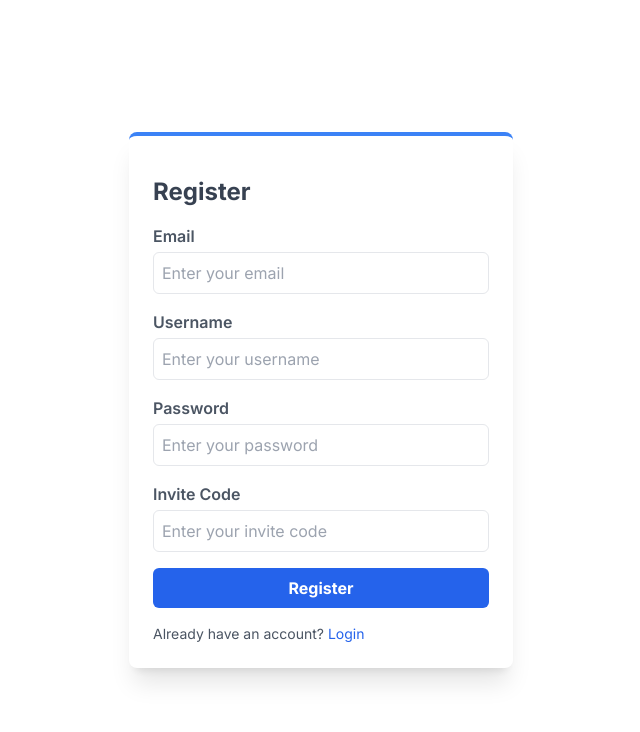
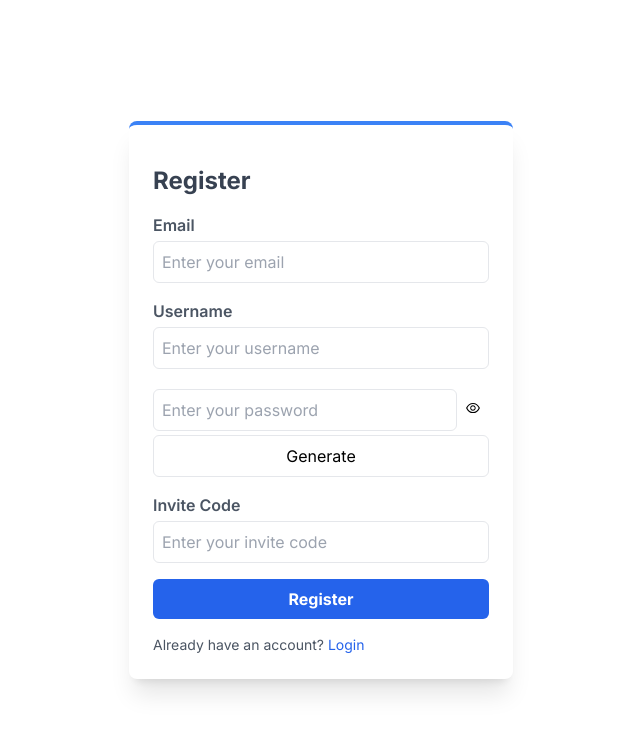
Before and after one commit to DemonMartin/nextjsauthsystem, a Next.js app: page /register in a window 1280 px wide. Shown: the top 732 px of the page, without its empty margins (319-959 px from the left). Built offline with nearby package versions, Linux system fonts and the light colour scheme.

Commit message:
Add react-icons package and update login and register pages

```diff
--- a/package.json
+++ b/package.json
@@ -19,6 +19,7 @@
     "next": "14.0.4",
     "react": "^18",
     "react-dom": "^18",
+    "react-icons": "^4.12.0",
     "validator": "^13.11.0"
   },
   "devDependencies": {
--- a/src/app/login/page.js
+++ b/src/app/login/page.js
@@ -14,7 +14,7 @@ export default function Page() {
         try {
             setError('');
 
-            const response = await axios.post('/api/login', {
+            const response = await axios.post('/api/auth/login', {
                 username,
                 password
             });
@@ -26,7 +26,14 @@ export default function Page() {
 
             router.push('/dashboard');
         } catch (error) {
-            setError(error.message);
+            console.log(error)
+            // on code 400
+            if (error?.response?.status === 400) {
+                setError(error?.response?.data?.error || "An unknown error occurred");
+                return;
+            } else {
+                setError(error.message);
+            }
         }
     };
 
--- a/src/app/register/page.js
+++ b/src/app/register/page.js
@@ -3,14 +3,28 @@ import { useState } from 'react';
 import axios from 'axios';
 import { useRouter } from 'next/navigation';
 import validator from 'validator';
+import {
+    AiOutlineEye as EyeIcon, AiOutlineEyeInvisible as EyeOffIcon
+} from 'react-icons/ai';
 
 export default function RegisterPage() {
     const router = useRouter();
     const [email, setEmail] = useState('');
     const [username, setUsername] = useState('');
     const [password, setPassword] = useState('');
+    const [showPassword, setShowPassword] = useState(false);
     const [inviteCode, setInviteCode] = useState('');
     const [error, setError] = useState('');
+
+    const generatePassword = () => {
+        const randomPassword = Math.random().toString(36).slice(-8);
+        document.getElementById('password').value = randomPassword;
+        setPassword(randomPassword);
+        setShowPassword(true);
+
+        // save to clipboard
+        navigator.clipboard.writeText(randomPassword);
+    }
 
     const handleRegister = async () => {
         try {
@@ -77,16 +91,33 @@ export default function RegisterPage() {
                             required
                         />
                     </div>
-                    <div>
-                        <label htmlFor="password" className="text-gray-600 font-semibold">Password</label>
+                    <div className="relative">
+                        <div className="flex">
                             <input
                                 onChange={(e) => setPassword(e.target.value)}
-                            type="password"
+                                type={showPassword ? "text" : "password"}
                                 placeholder="Enter your password"
                                 className="mt-1 w-full p-2 border rounded-md"
                                 id="password"
                                 required
                             />
+                            {/* Show/Hide Password Button */}
+                            <button
+                                type="button"
+                                className="flex items-center justify-center p-2"
+                                onClick={() => setShowPassword(!showPassword)}
+                            >
+                                {showPassword ? <EyeOffIcon /> : <EyeIcon />}
+                            </button>
+                        </div>
+                        {/* Generate Password Button */}
+                        <button
+                            type="button"
+                            className="mt-1 w-full p-2 border rounded-md transition-colors duration-200 hover:bg-gray-200 hover:border-gray-300"
+                            onClick={() => generatePassword()}
+                        >
+                            Generate
+                        </button>
                     </div>
                     <div>
                         <label htmlFor="inviteCode" className="text-gray-600 font-semibold">Invite Code</label>
@@ -111,7 +142,7 @@ export default function RegisterPage() {
                         Already have an account? <button type="button" className="text-blue-600 hover:text-blue-700" onClick={() => router.push('/login')}>Login</button>
                     </div>
                 </form>
-            </div>
-        </main>
+            </div >
+        </main >
     )
 }
```
Also changed, not shown: 1 other file (tests, documents, lock files or other folders). Lines whose indentation alone changed are shown as unchanged.
